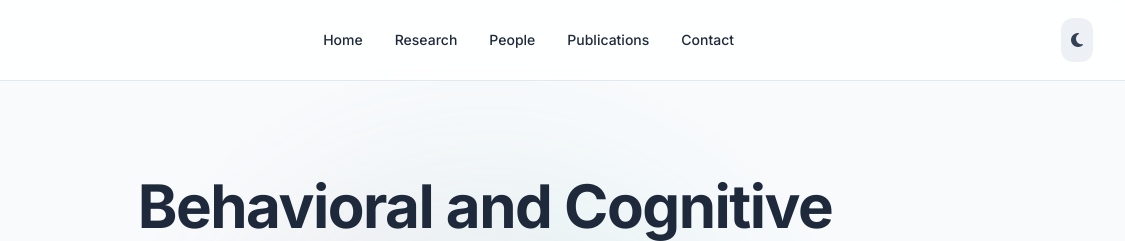
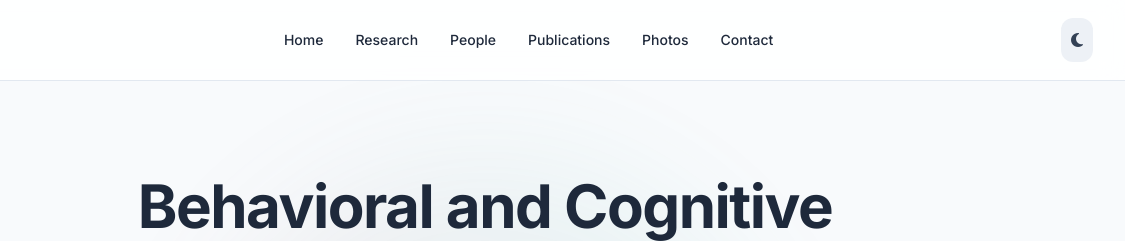
Before and after one commit to BioPsychology/Behavioral-Neuroscience, a plain HTML site: page index.html in a window 1280 px wide. Shown: the top 241 px of the page, 155-1280 px from the left. Drawn offline with nearby package versions, Linux system fonts and the light colour scheme.

Commit message:
Update index.html

```diff
--- a/index.html
+++ b/index.html
@@ -58,6 +58,7 @@
                 <a href="#research" class="hover:text-brand-600 dark:hover:text-brand-400 transition-colors">Research</a>
                 <a href="#team" class="hover:text-brand-600 dark:hover:text-brand-400 transition-colors">People</a>
                 <a href="#publications" class="hover:text-brand-600 dark:hover:text-brand-400 transition-colors">Publications</a>
+                <a href="photos.html" class="hover:text-brand-600 dark:hover:text-brand-400 transition-colors">Photos</a>
                 <a href="#contact" class="hover:text-brand-600 dark:hover:text-brand-400 transition-colors">Contact</a>
             </nav>
 
```
